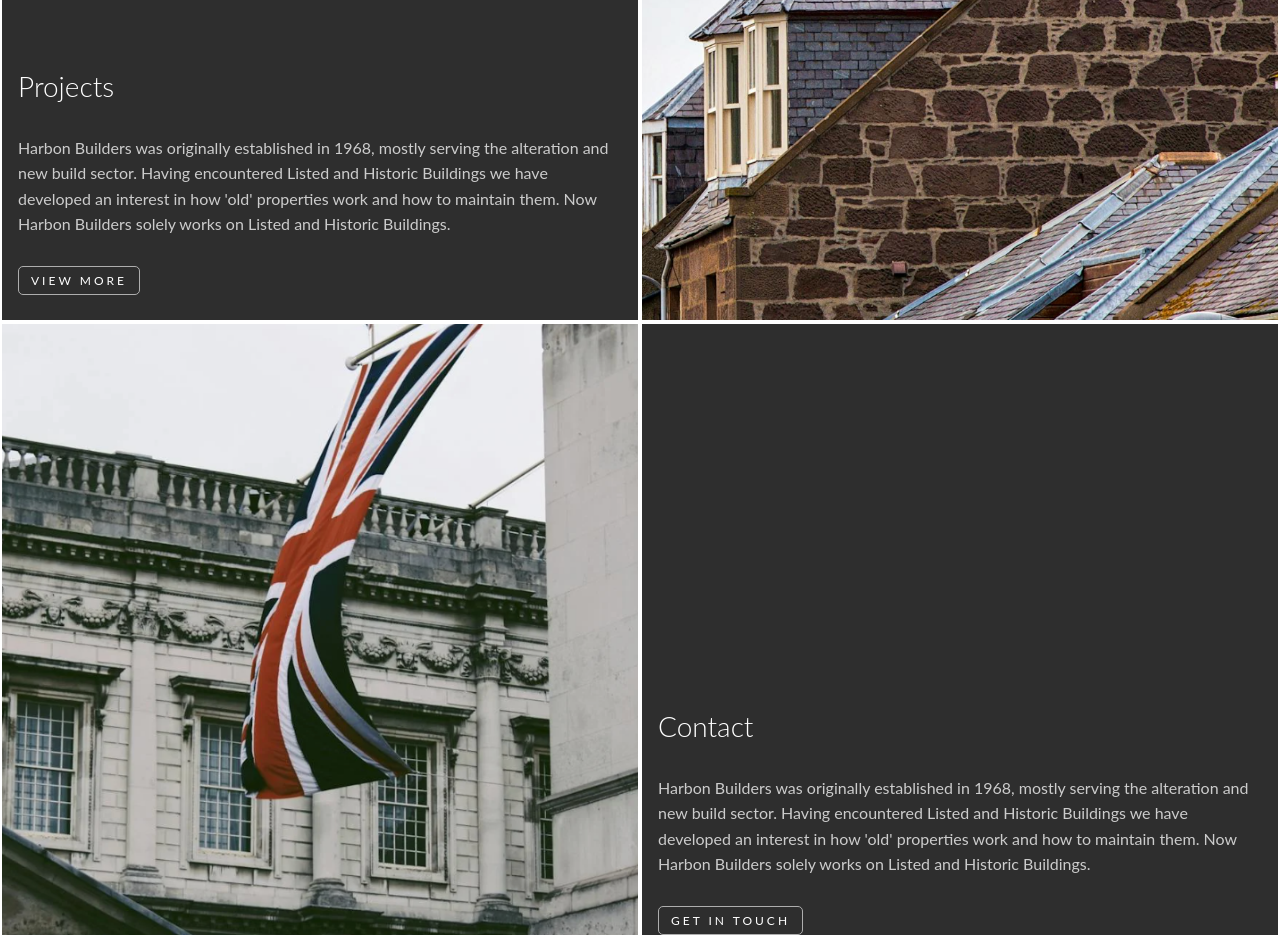
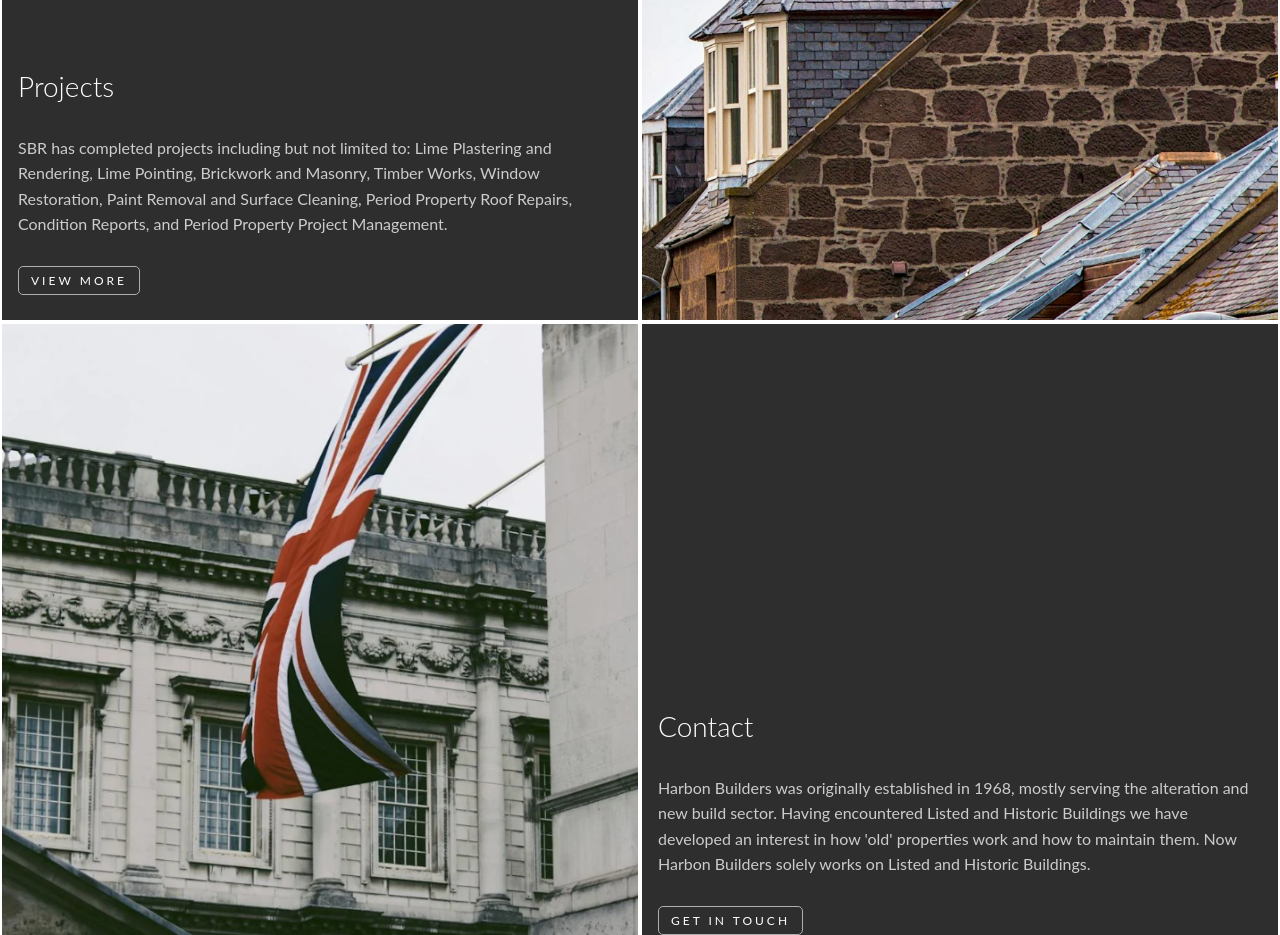
Before and after one commit to dvanpelt-hub/southern-building-restoration, a React (Create React App) app: page / in a window 1280 px wide. Shown: the part 2740-3675 px from the top of the page. Built offline with nearby package versions, Linux system fonts and the light colour scheme.

Commit message:
updated homepage content

```diff
--- a/src/components/Home/Home.jsx
+++ b/src/components/Home/Home.jsx
@@ -78,11 +78,11 @@ const Home = () => {
         <div className="our-projects-content">
           <h3>Projects</h3>
           <p>
-            Harbon Builders was originally established in 1968, mostly serving
-            the alteration and new build sector. Having encountered Listed and
-            Historic Buildings we have developed an interest in how 'old'
-            properties work and how to maintain them. Now Harbon Builders solely
-            works on Listed and Historic Buildings.
+            SBR has completed projects including but not limited to: Lime
+            Plastering and Rendering, Lime Pointing, Brickwork and Masonry,
+            Timber Works, Window Restoration, Paint Removal and Surface
+            Cleaning, Period Property Roof Repairs, Condition Reports, and
+            Period Property Project Management.
           </p>
           <div className="button-primary-homepage-container">
             <Link to="/projects" className="button-primary-homepage">
```
